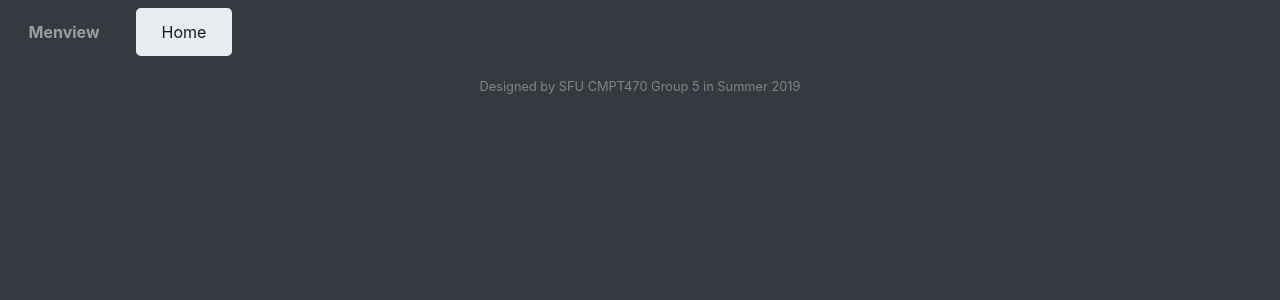
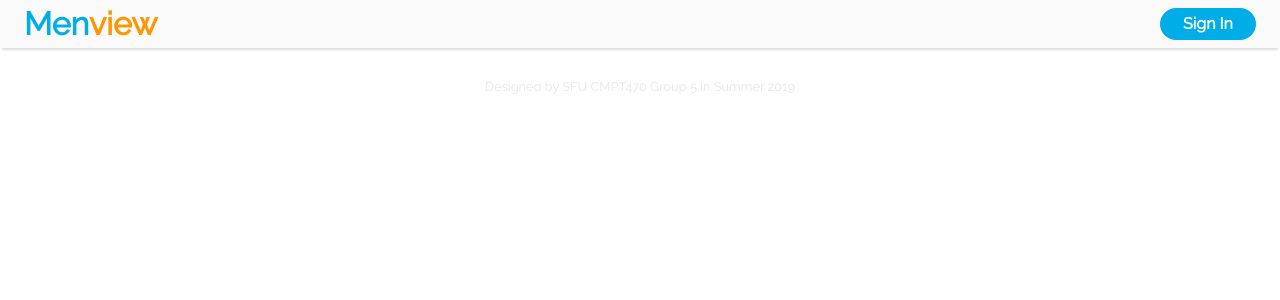
Before and after one commit to rachardv/menview, an Angular app: page / in a window 1280 px wide. Shown: the top 300 px of the page. Built offline with nearby package versions, Linux system fonts and the light colour scheme.

Commit message:
colour palette and navbar redesign

```diff
--- a/src/app/app.component.html
+++ b/src/app/app.component.html
@@ -1,14 +1,15 @@
 <!--The content below is only a placeholder and can be replaced.-->
-<nav class="navbar navbar-expand navbar-dark bg-dark">
+<nav class="navbar navbar-expand">
   <div class="navbar-nav nav-item-list">
-      <a id="site-title" [ngClass]="{'disabled': isActive('/')}" class="nav-item nav-link" routerLink="/"><b>Menview</b></a>
-      <a class="nav-item nav-link" [ngClass]="{'nav-highlight': isActive('/')}" routerLink="/">Home</a>
-      <a class="nav-item nav-link" style="cursor: pointer;" *ngIf="currentUser" (click)="logout()">Logout</a>
+      <a id="site-title" [ngClass]="{'disabled': isActive('/')}" class="nav-item nav-link" routerLink="/"><b><span class="c2">Men</span><span class="c4">view</span></b></a>
+      <!-- <a class="nav-item nav-link" [ngClass]="{'nav-highlight': isActive('/')}" routerLink="/">Home</a> -->
+      <!-- <a class="nav-item nav-link" style="cursor: pointer;" *ngIf="currentUser" (click)="logout()">Logout</a> -->
+      <a class="navbar-item navbar-line-height">Sign In</a>
   </div>
 </nav>
 
 <div class="jumbotron nopadding bg-light" [ngClass]="{'padding-override' : isActive('/')}">
   <div class="container nopadding top-offset" [ngClass]="{'padding-override' : isActive('/')}">
-      <router-outlet></router-outlet>
+      <router-outlet style="min-height: 1000em;"></router-outlet>
   </div>
 </div>
--- a/src/app/app.module.ts
+++ b/src/app/app.module.ts
@@ -12,11 +12,13 @@ import {
   JwtInterceptor,
   ErrorInterceptor
 } from './_helpers/';
+import { LoginComponent } from './login/login.component';
 
 @NgModule({
   declarations: [
     AppComponent,
-    HomeComponent
+    HomeComponent,
+    LoginComponent
   ],
   imports: [
     BrowserModule,
--- /dev/null
+++ b/src/app/login/login.component.html
@@ -0,0 +1 @@
+<p>login works!</p>
--- /dev/null
+++ b/src/app/login/login.component.ts
@@ -0,0 +1,15 @@
+import { Component, OnInit } from '@angular/core';
+
+@Component({
+  selector: 'app-login',
+  templateUrl: './login.component.html',
+  styleUrls: ['./login.component.css']
+})
+export class LoginComponent implements OnInit {
+
+  constructor() { }
+
+  ngOnInit() {
+  }
+
+}
--- a/src/index.html
+++ b/src/index.html
@@ -8,7 +8,7 @@
   <meta name="viewport" content="width=device-width, initial-scale=1">
   <link rel="icon" type="image/x-icon" href="favicon.ico">
 </head>
-<body class="bg-dark">
+<body class="">
   <app-root></app-root>
 </body>
 
--- a/src/styles.css
+++ b/src/styles.css
@@ -1,24 +1,85 @@
 /* You can add global styles to this file, and also import other style files */
 
 @import './assets/bootstrap.min.css';
+@import url('https://fonts.googleapis.com/css?family=Raleway&display=swap');
+
+* {
+    font-family: 'Raleway', sans-serif;
+    font-size: 1em;
+}
 
 html {
     font-size: 1em;
     line-height: 1em;
 }
 
-body {
-    color: black; /* font-color */
+.jumbotron {
+    background-color: white !important;
 }
 
-nav, .navbar, .navbar-expand, .navbar-dark {
-    position: fixed;
+body {
+    color: black;
+    /* font-color */
+}
+
+.c1 {
+    color: #005A81;
+}
+
+.c2 {
+    color: #00ADE6;
+}
+
+.c3 {
+    color: #16FFFF;
+}
+
+.c4 {
+    color: #FF9500;
+}
+
+nav, .navbar, .navbar-expand {
+    background-color: #FAFAFA;
     padding: 0em 0.5em;
     margin: 0em;
     top: 0em;
     width: 100%;
-    z-index: 1; /* navbar takes precedence over background */
-    min-height: 4em;
+    z-index: 1;
+    position: fixed;
+    box-shadow: 0px 4px 2px -2px #DEDEDE;
+}
+
+.navbar-line-height {
+    line-height: 1em;
+}
+
+.navbar-item {
+    background-color: #00ADE6;
+    border-radius: 2em;
+    color: white !important;
+    cursor: pointer;
+    font-weight: bold;
+    margin: 0em 0.5em;
+    border-radius: 2em;
+    min-width: 6em;
+    padding: 0.5em 0.5em;
+    position: fixed;
+    right: 1em;
+    transition: 200ms;
+    text-align: center;
+    transition: 100ms;
+}
+
+.navbar-item:hover, .navbar-item:active {
+    background-color: #005A81;
+}
+
+.navbar-dark, .navbar-nav, .nav-item-list {
+    background-color: #FAFAFA;
+    height: 100%;
+    line-height: 1em;
+    width: 100%;
+    padding: 0.5em;
 }
 
 .jumbotron, .container {
@@ -37,48 +98,11 @@ footer {
 
 #site-title {
     margin-right: 1em;
+    font-size: 2em;
+    color: white;
+    font-weight: bold;
 }
 
 #site-title.disabled {
-    color: white;
-    opacity: 0.5;
     transition: 0ms;
 }
-
-.nav-item, .nav-link, .nav-item:visited, .nav-link:visited {
-    transition: 200ms;
-    margin: 0em 0.5em;
-    border-radius: 0.3em;
-    padding: 0.75em 0.5em;
-    text-align: center;
-    min-width: 6em;
-}
-
-.nav-item:hover, .nav-link:hover {
-    background-color: #1B2127;
-}
-
-.nav-highlight {
-    background-color: #e9ecef !important;
-    color: #1A1A1D !important;
-}
-
-.code {
-    /* catches nested <code> elements */
-    color: #e83e8c;
-    word-break: break-word;
-}
-
-.padding-override {
-    padding: 0em !important;
-}
-
-.top-offset {
-    margin-top: 4em;
-}
-
-.heading-separator {
-    width: 100%;
-    border-bottom: 1px solid #AAAAAA;
-    padding-bottom: 0.1em;
-}
```
Also changed, not shown: src/app/login/login.component.css (added), 1 other file (tests, documents, lock files or other folders).
